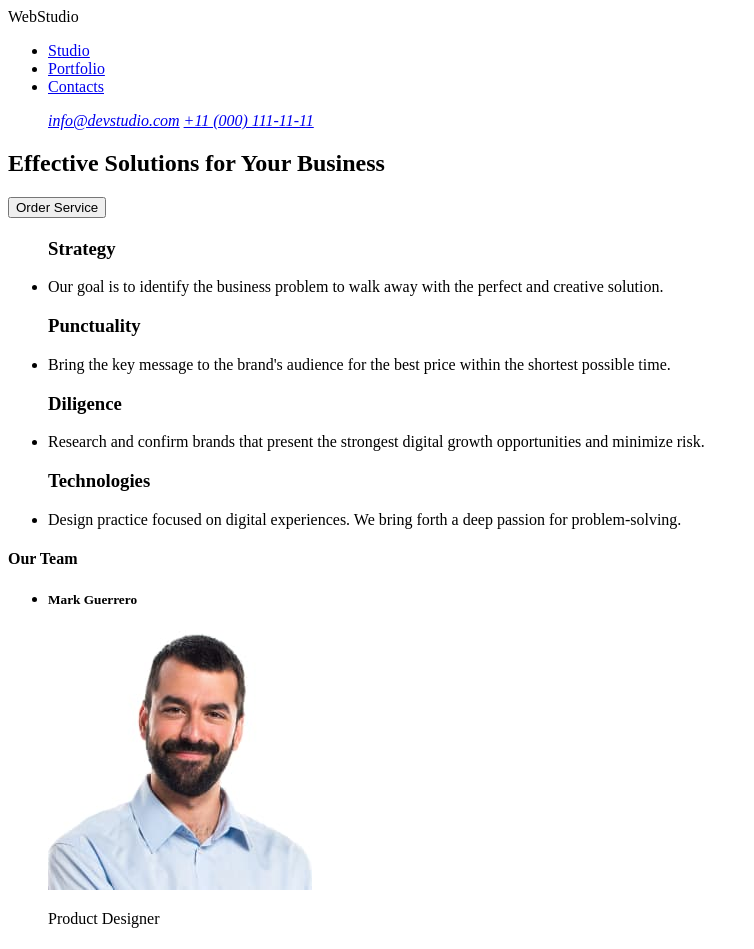
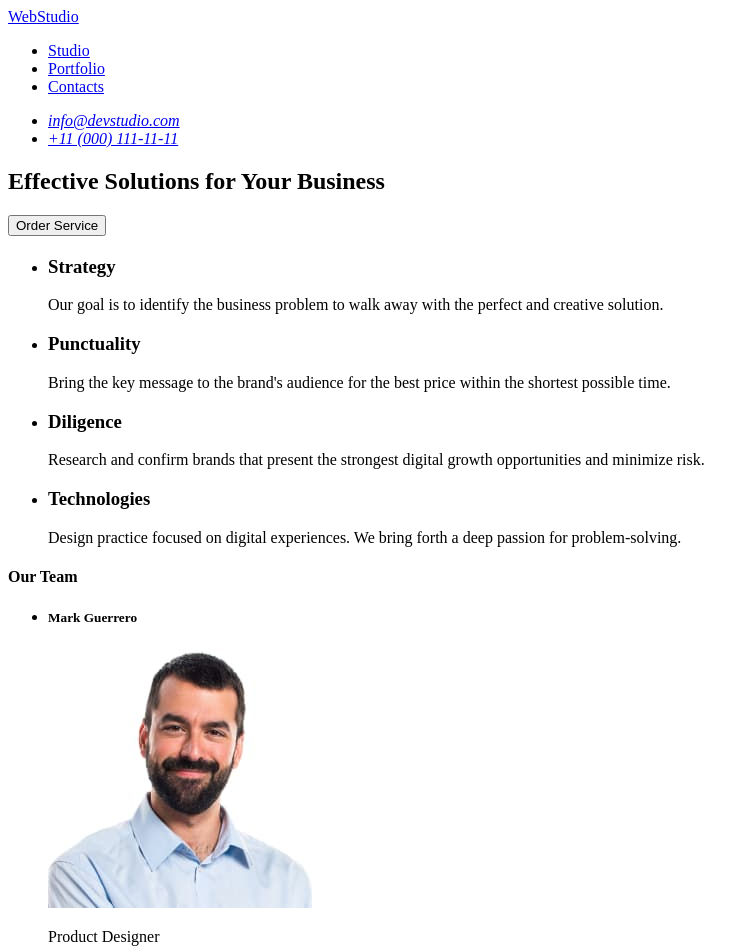
Before and after one commit to alikghost/goit-markup-hw-01, a plain HTML site: page index.html in a window 1280 px wide. Shown: the top 949 px of the page, without its empty margins (0-754 px from the left). Drawn offline with Linux system fonts and the light colour scheme.

Commit message:
Update index.html

```diff
--- a/index.html
+++ b/index.html
@@ -3,24 +3,25 @@
 <head>
   <meta charset="UTF-8" />
   <meta name="viewport" content="width=device-width, initial-scale=1.0" />
-  <title><a href="./index.html">WebStudio</a></title>
+  <title>WebStudio</title>
 </head>
 <body>
   <header>
     <nav>
-      <span>Web</span><span>Studio</span>
+      <a href="./index.html">WebStudio</a>
       <ul>
         <li><a href="Studio">Studio</a></li>
         <li><a href="Portfolio">Portfolio</a></li>
         <li><a href="Contacts">Contacts</a></li>
       </ul>
     </nav>
-    <ul>
+
       <address>
-        <a href="mailto:info@devstudio.com">info@devstudio.com</a>
-        <a href="tel:+110001111111">+11 (000) 111-11-11</a>
+        <ul>
+          <li><a href="mailto:info@devstudio.com">info@devstudio.com</a></li>
+          <li> <a href="tel:+110001111111">+11 (000) 111-11-11</a></li>
+        </ul>
       </address>
-    </ul>
   </header>
   <main>
     <section>
@@ -32,29 +33,29 @@
         <p hidden>text</p>
       </h2>
       <ul>
-        <h3>Strategy</h3>
         <li>
+          <h3>Strategy</h3>
           <p>
             Our goal is to identify the business problem to walk away with the
             perfect and creative solution.
           </p>
         </li>
-        <h3>Punctuality</h3>
         <li>
+          <h3>Punctuality</h3>
           <p>
             Bring the key message to the brand's audience for the best price
             within the shortest possible time.
           </p>
         </li>
-        <h3>Diligence</h3>
         <li>
+          <h3>Diligence</h3>
           <p>
             Research and confirm brands that present the strongest digital
             growth opportunities and minimize risk.
           </p>
         </li>
-        <h3>Technologies</h3>
         <li>
+          <h3>Technologies</h3>
           <p>
             Design practice focused on digital experiences. We bring forth a
             deep passion for problem-solving.
```
